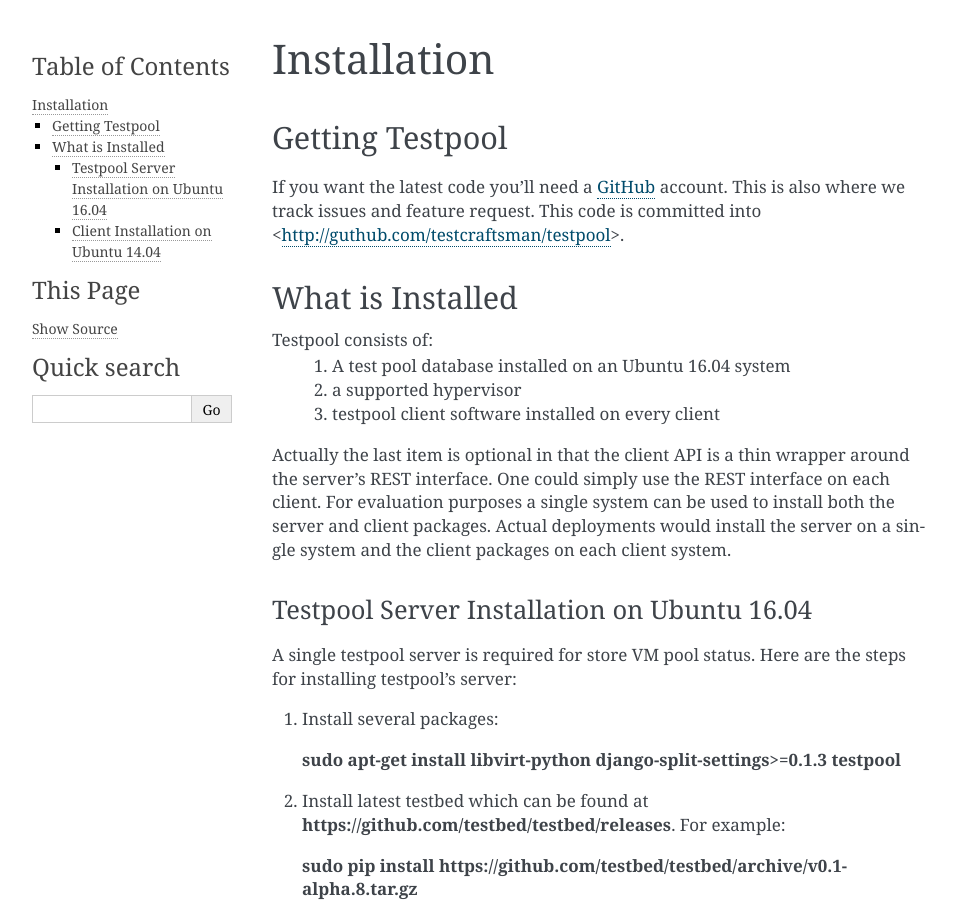
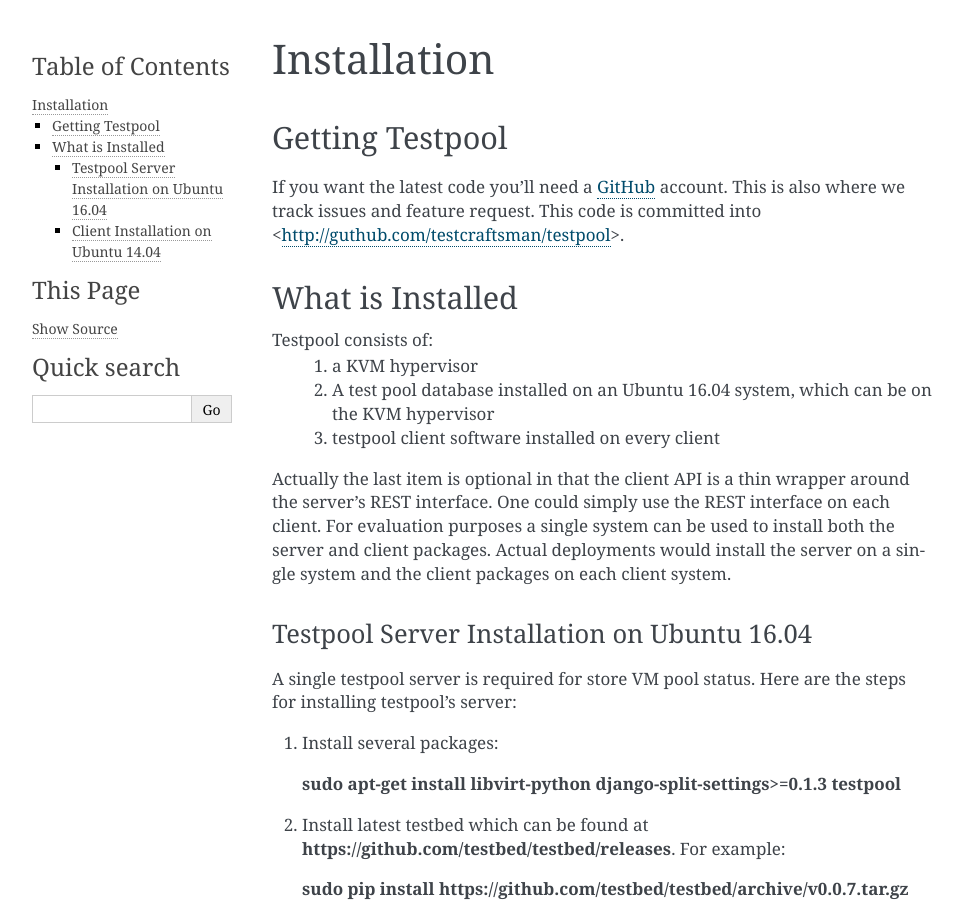
Before and after one commit to testcraftsman/testpool, a Sphinx documentation site: the page built from docs/source/installation.rst, in a window 1280 px wide and 900 px high. Shown: the whole window, without its empty margins (148-1110 px from the left). Built offline with Sphinx 7.4.7, drawn with Linux system fonts in a browser that asks for light colours.

Commit message:
add stdeb to python setup.py

```diff
--- a/CHANGES.rst
+++ b/CHANGES.rst
@@ -8,7 +8,7 @@
 ### Added
 - Work on debian installation to include /etc/testpool content for logstash
 
-## [0.0.7] - 2017-03-04
+## [0.0.7] - 2017-02-12
 ### Added
 - Change to Semantic Versioning.
 - Change KVM feature to use full connection semantics.
--- a/docs/source/installation.rst
+++ b/docs/source/installation.rst
@@ -13,8 +13,9 @@
 =================
 
 Testpool consists of:
-  #. A test pool database installed on an Ubuntu 16.04 system
-  #. a supported hypervisor
+  #. a KVM hypervisor
+  #. A test pool database installed on an Ubuntu 16.04 system, which can be on the
+     KVM hypervisor
   #. testpool client software installed on every client
 
 Actually the last item is optional in that the client API is a thin
@@ -34,7 +35,8 @@
 
 #. Install latest testbed which can be found at **https://github.com/testbed/testbed/releases**. For example:
 
-   **sudo pip install https://github.com/testbed/testbed/archive/v0.1-alpha.8.tar.gz**
+   **sudo pip install https://github.com/testbed/testbed/archive/v0.0.7.tar.gz**
+
 #. Add testbed configuration
 
 #. Copy example testbed configuration
--- a/docs/source/quickstart.rst
+++ b/docs/source/quickstart.rst
@@ -75,7 +75,7 @@
        cd testpool
        cat requirements.system | sudo xargs apt-get install
        sudo apt-file update
-       sudo pip install -qr requirements.pip
+       sudo pip install -qr requirements.txt
        sudo apt-get -f install
 
   #. Setup Testpool database, in  a shell run::
--- a/requirements.txt
+++ b/requirements.txt
@@ -11,3 +11,4 @@
 ipaddr>=2.1.11
 easydict>=1.6
 structlog>=16.1.0
+stdeb>=0.8.5
```
Also changed, not shown: 1 other file.
